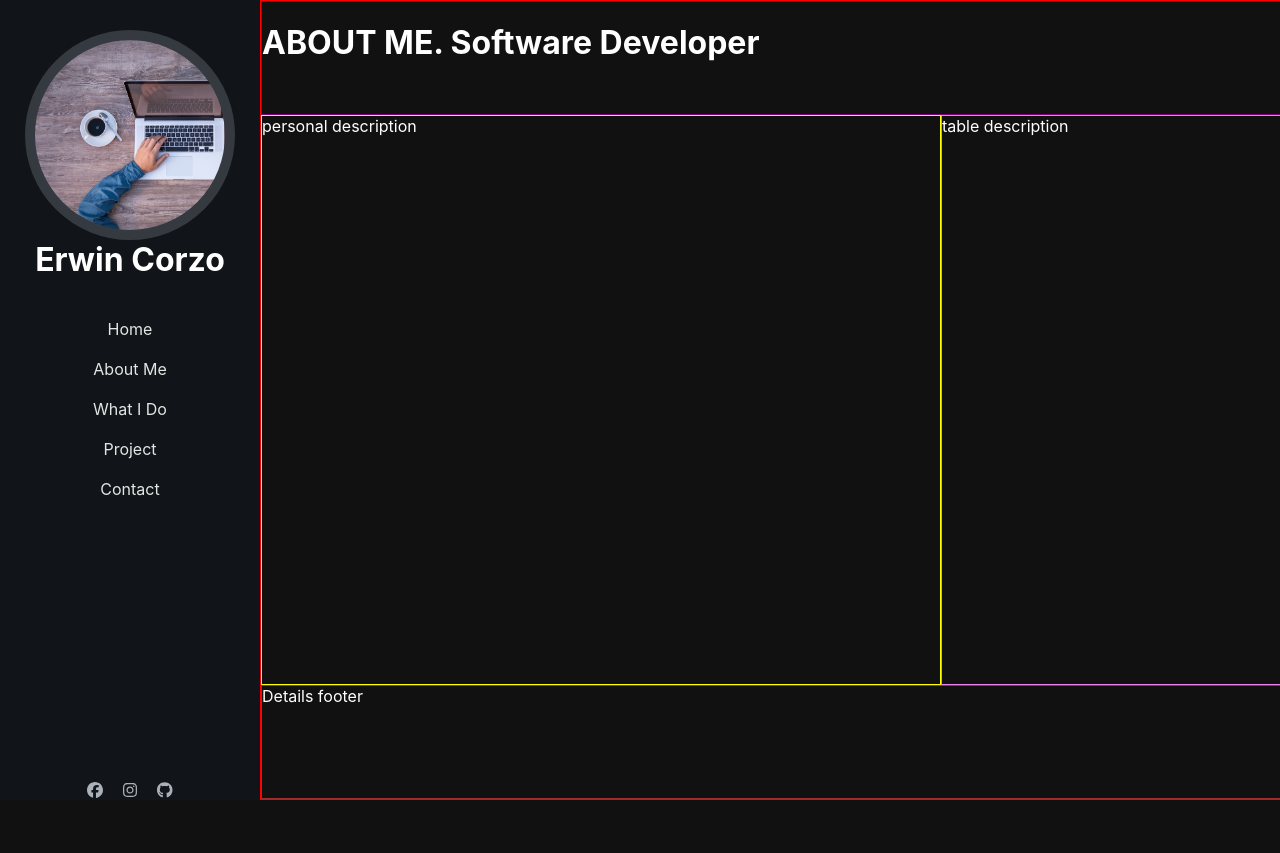
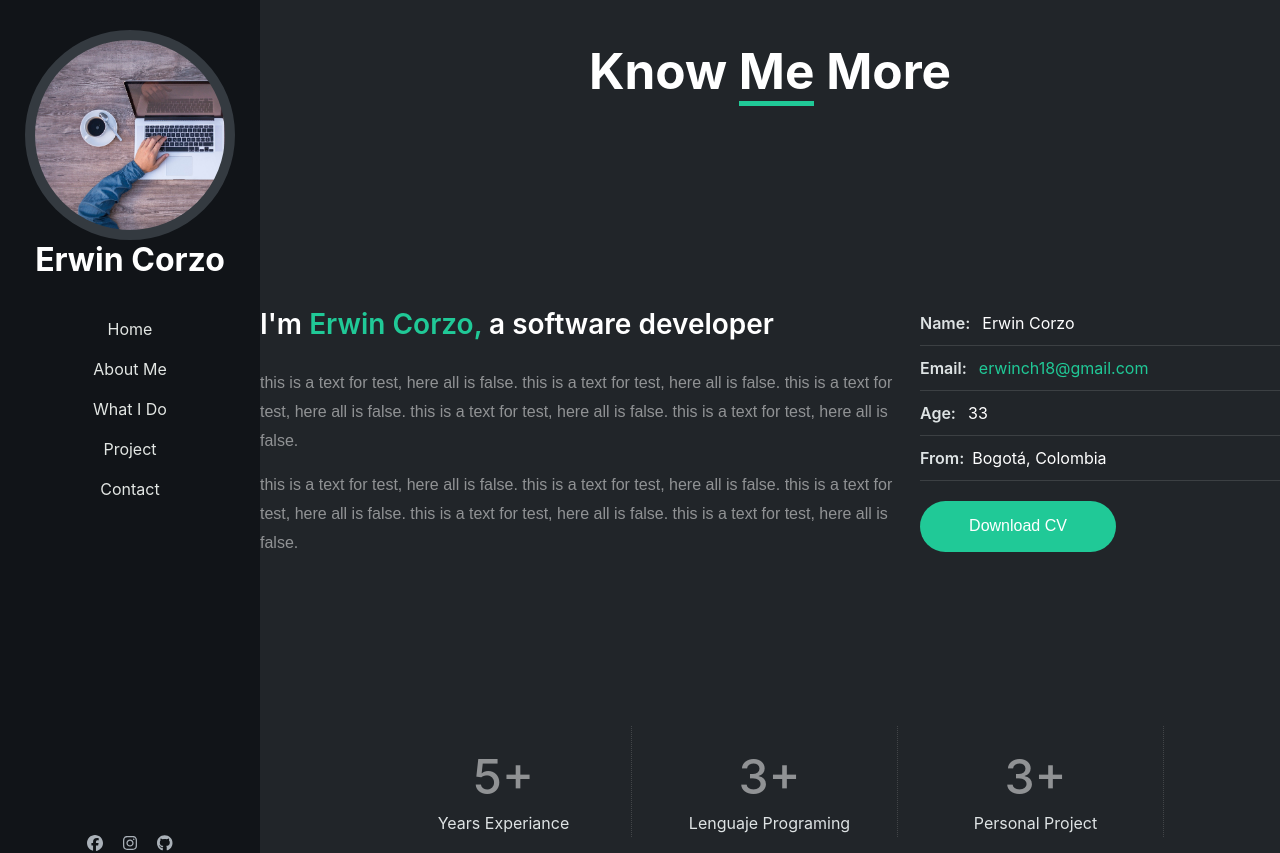
Before and after one commit to Erwin17/PersonalWebSite, a React (Create React App) app: page /about in a window 1280 px wide. Before the commit the page ends 800 px from the top, so only its background shows below. Built offline with nearby package versions, Linux system fonts and the light colour scheme.

Commit message:
finish about me

```diff
--- a/src/index.css
+++ b/src/index.css
@@ -6,12 +6,42 @@ body {
   -webkit-font-smoothing: antialiased;
   -moz-osx-font-smoothing: grayscale;
   color:white;
-  background-color: #111111;
+  background-color: #212529 !important;;
 }
 
 code {
   font-family: source-code-pro, Menlo, Monaco, Consolas, 'Courier New',
     monospace;
+}
+
+.underrescord{
+  border-bottom: 5px solid #20c997;
+}
+
+.text-principal-color{
+  color: #20c997
+}
+
+.btn-dow{
+  margin-top: 20px;;
+  max-width: 196px;
+  background-color: #20c997;
+  border-color: #20c997;
+  padding: 0.8rem 2.6rem;
+  font-weight: 500;
+  border-width: 2px;
+  border-radius: 50rem!important;
+  color: #fff;
+  line-height: 1.5;
+  cursor: pointer;
+  border: 1px solid transparent;
+  font-size: 1rem;
+  font-family: "Poppins", sans-serif;
+}
+.fw-table{
+  font-weight: 600 !important;
+  margin-right: 0.5rem!important;
+  color: #dee3e4 !important;
 }
 
 #sidebar{
@@ -236,36 +266,109 @@ code {
 /*==================About me==============*/
 
 #general-info-content-about{
-  border: 1px solid red;
   display: grid;
+  align-items: center;
   grid-template-areas:
-  'title title'
-  'description table-detail'
-  'details details';
-  grid-template-columns: 2fr 1fr;
-  grid-template-rows: 1fr 5fr 1fr;
+  'title'
+  'description'
+  'details';
+  grid-template-columns:1fr;
+  grid-template-rows: 1fr 4fr 1fr;
   width: 100%;
+  /*border: 1px solid red;*/
 }
 
 #personal-title{
   grid-area: title;
   display: flex;
-  border:1px solid purple;
+  justify-content: center;
+  align-items: center;
+  /*border:1px solid purple;*/
 }
+
+#title-content{
+  font-size: 33px;;
+  /*border:1px solid red;*/
+}
+
+
 
 #description-about{
   grid-area: description;
   display: flex;
-  border:1px solid yellow;
+  flex-direction: row;
+  margin: 0 auto;
+  max-width: 900px;
+  max-width: 1200px;
+  /*border:1px solid yellow;*/
+}
+
+#about-content h3{
+  font-size: 28px;
+  font-weight: 600;
+}
+
+#about-content p{
+  font-family: "Poppins", sans-serif;
+  font-size: 16px;
+  line-height: 1.8;
+  color: rgba(255,255,255,.5)!important;
 }
 
 #description-table{
   grid-area: table-detail;
   display: flex;
-  border:1px solid violet;
+  flex-direction: column;
+  justify-content: center;
+  /*border:1px solid violet;*/
+}
+
+#description-table ul {
+  margin: 0;
+  padding: 0;
+  width: 360px;
+}
+#description-table ul li{
+  margin: 0;
+  list-style: none;
+  border-bottom: 1px solid rgba(250, 250, 250, 0.12);
+  padding-top: 12px;
+  padding-bottom: 12px;
+
 }
 
 #details{
   grid-area: details;
-  border: 1px solid brown;
+  display: flex;
+  flex-direction: row;
+  justify-content: center;
+ /* border: 1px solid brown;*/
 }
+
+#details p{
+  margin:0;
+}
+
+#details > div{
+  padding-top: 20px;;
+  margin-left:5px;
+  margin-right: 5px;;
+  text-align: center;
+  border-right: 1px dotted rgba(250, 250, 250, 0.15);
+  width:25%;
+  /*border:1px solid red;*/
+}
+
+#details .yearx{
+  font-weight: 500;
+  line-height: 1.3;
+  font-size: 3rem;
+  color: rgba(255,255,255,.5)!important;
+  text-align: center;
+}
+
+#details .yeard{
+  color:#dee3e4 !important;
+  line-height: 1.8;
+  text-align: center;
+}
--- a/src/pages/About.js
+++ b/src/pages/About.js
@@ -19,25 +19,46 @@ export default function About(){
         <div id="general-info-content-about">
 
             <div id="personal-title">
-                <h1>ABOUT ME. <span>Software Developer</span></h1>
+                <div id="title-content">
+                    <h2>Know <span className='underrescord'>Me</span> More</h2>
+                </div>
             </div>
 
                 <div id="description-about">
-                personal description
+
+                    <div id="about-content">
+                        <h3> I'm <span className='text-principal-color'>Erwin Corzo,</span> a software developer</h3>
+                        <p>this is a text for test, here all is false. this is a text for test, here all is false. this is a text for test, here all is false. this is a text for test, here all is false. this is a text for test, here all is false.</p>
+
+                        <p>this is a text for test, here all is false. this is a text for test, here all is false. this is a text for test, here all is false. this is a text for test, here all is false. this is a text for test, here all is false.</p>
                     </div>
+
                     <div id="description-table">
-                table description
+                        <ul>
+                            <li><span className="fw-table">Name: </span>Erwin Corzo</li>
+                            <li><span className="fw-table">Email: </span><span className="text-principal-color">erwinch18@gmail.com</span></li>
+                            <li><span className="fw-table">Age: </span>33</li>
+                            <li><span className="fw-table">From:</span>Bogotá, Colombia</li>
+                        </ul>
+                        <button className="btn-dow">Download CV</button>
+                    </div>
                 </div>
                 <div id="details">
-                Details footer
+                        <div>
+                            <p className="yearx">5+</p>
+                            <p className="yeard">Years Experiance</p>
+                        </div>
+                        <div>
+                            <p className="yearx">3+</p>
+                            <p className="yeard">Lenguaje Programing</p>
+                        </div>
+                        <div>
+                            <p className="yearx">3+</p>
+                            <p className="yeard">Personal Project</p>
                         </div>
                 </div>
-
-
             </div>
-
-
-
+        </div>
         {/**/}
     </>);
 }
```
Lines whose indentation alone changed are shown as unchanged.
